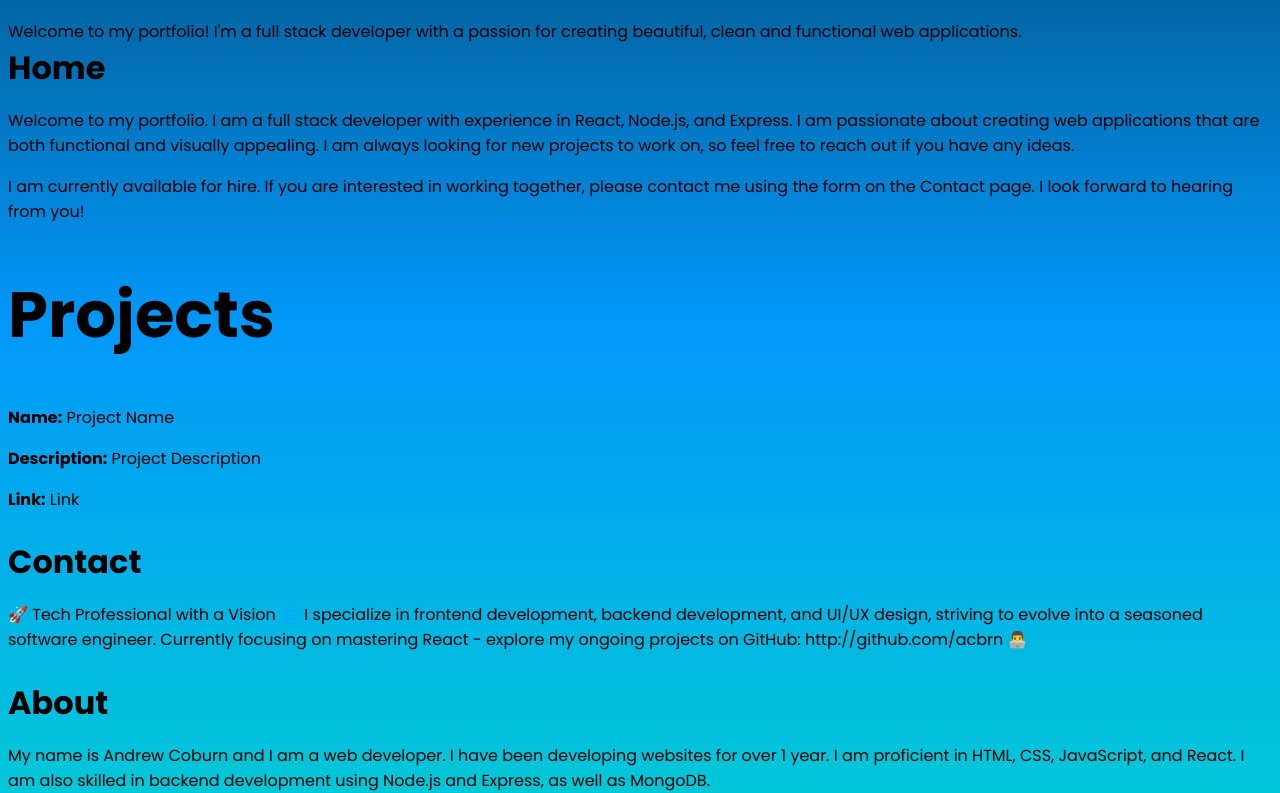
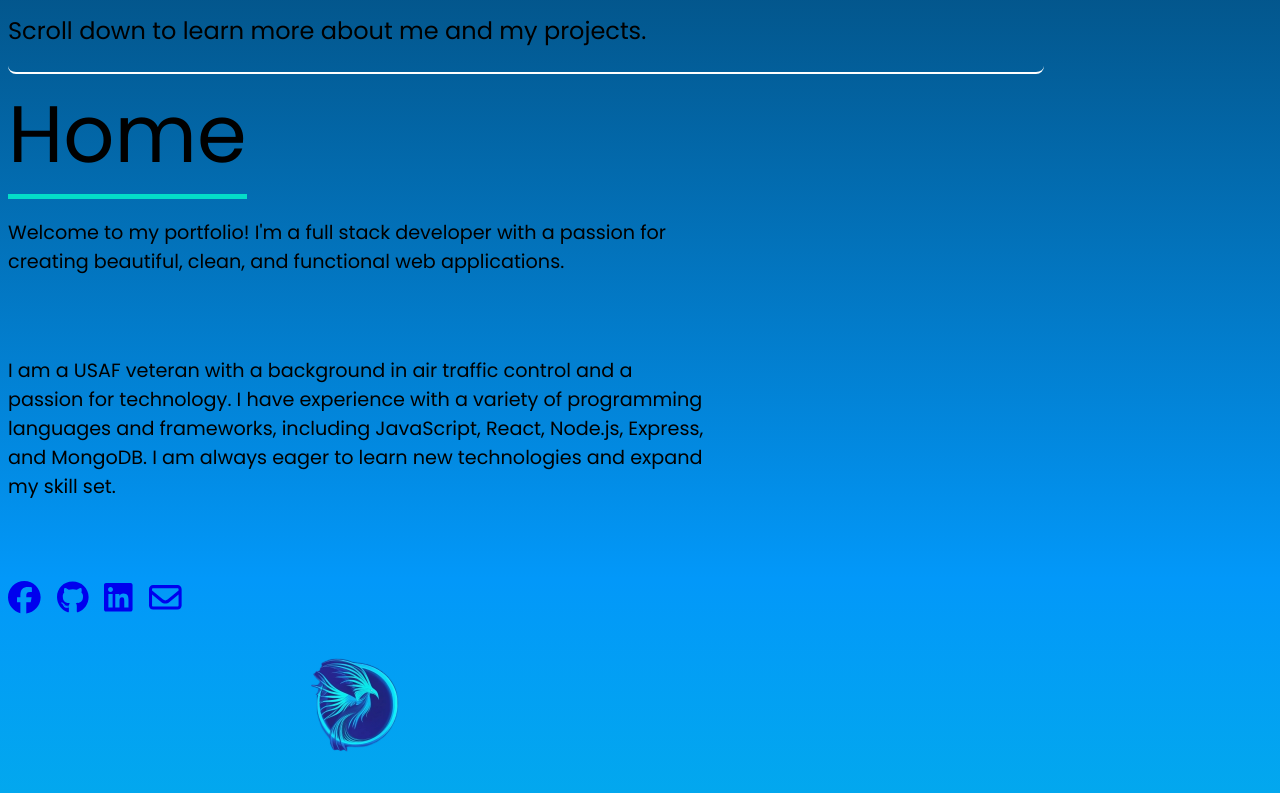
Before and after one commit to acbrn/project2, a React (Create React App) app: page / in a window 1280 px wide. Shown: the part 336-1129 px from the top of the page. Built offline with nearby package versions, Linux system fonts and the light colour scheme.

Commit message:
chore: Update header and nav components, add image logo, and improve navigation

```diff
--- a/public/index.html
+++ b/public/index.html
@@ -14,6 +14,7 @@
     <i class="fa-solid fa-code"></i>
     <title>ACBRN Portfolio</title>
   </head>
+
   <body>
     <script src="index.js"></script>
     <div id="root"></div>
--- a/src/App.css
+++ b/src/App.css
@@ -15,5 +15,11 @@ html {
     rgba(4, 221, 200, 1) 98%
   );
   font-family: "Poppins", sans-serif;
-  height: fit-content;
 }
+
+.svg-inline--fa {
+  display: var(--fa-display, inline-block);
+  height: 1.7em;
+  overflow: visible;
+  vertical-align: -0.025em;
+}
--- a/src/components/header/Header.jsx
+++ b/src/components/header/Header.jsx
@@ -4,33 +4,54 @@ import "./header.css";
 
 const Header = () => {
     const [slideIn, setSlideIn] = useState(false);
+    const [scrolling, setScrolling] = useState(false);
 
     useEffect(() => {
-
+        // Trigger slide-in effect after a delay
         const timer = setTimeout(() => {
             setSlideIn(true);
-        }, 100);
+        }, 100); // Adjust the delay as needed
 
         // Clean up the timer
         return () => clearTimeout(timer);
     }, []);
 
+    useEffect(() => {
+        const handleScroll = () => {
+            // Check if the user has scrolled down
+            if (window.scrollY > 50) {
+                setScrolling(true);
+            } else {
+                setScrolling(false);
+            }
+        };
+
+        window.addEventListener('scroll', handleScroll);
+
+        // Clean up the event listener
+        return () => window.removeEventListener('scroll', handleScroll);
+    }, []);
+
     return (
         <>
-            <div className="header-logo">
+            <div className={`header-logo ${scrolling ? 'fade-out' : ''}`}>
                 <img src={logo} alt="Logo" className="logo-scale" />
             </div>
-            <div className={`header-title ${slideIn ? 'slide-in' : ''}`}>
+            <div className={`header-title ${slideIn ? 'slide-in' : ''} ${scrolling ? 'fade-out' : ''}`}>
                 Full Stack Developer
             </div>
-            <div className="header-subtitle">
+            <div className={`header-subtitle ${scrolling ? 'fade-out' : ''}`}>
                 Welcome to my portfolio! I'm a full stack developer with a passion for
                 creating beautiful, clean and functional web applications.
+                <p>
+                    Scroll down to learn more about me and my projects.
+                </p>
             </div>
             {/* Hello if you checked out my code! Please let me know if you found this */}
         </>
     );
 }
+
 console.log("Hello if you checked out my code! Please let me know if you found this")
 
 export default Header;
--- a/src/components/header/header.css
+++ b/src/components/header/header.css
@@ -1,4 +1,5 @@
 .header-title {
+  font-family: "Poppins", sans-serif;
   font-size: 5rem;
   color: #000;
   margin: 5px;
@@ -11,15 +12,12 @@
 }
 
 .slide-in {
-  opacity: 1; /* Slide the title in by changing opacity */
+  opacity: 1;
 }
 
-.header-content {
-  display: flex;
-  justify-content: space-between;
-  align-items: center;
-  padding: 1rem 2rem;
-  color: var(--primary-color);
+.fade-out {
+  opacity: 0;
+  transition: opacity 0.5s ease;
 }
 
 .header-logo {
@@ -30,8 +28,16 @@
 }
 
 img {
-  width: 200px;
-  height: 200px;
+  width: 100px;
+  height: 100px;
+}
+.header-subtitle {
+  font-family: "Poppins", sans-serif;
+  font-size: x-large;
+  text-align: start;
+  border-bottom: 2px solid white;
+  border-radius: 8px;
+  width: 82%;
 }
 
 .logo-scale {
@@ -39,5 +45,13 @@ img {
 }
 
 .logo-scale:hover {
-  transform: scale(1.1);
+  transform: scale(1.3);
 }
+
+.header-content {
+  display: flex;
+  justify-content: space-between;
+  align-items: center;
+  padding: 1rem 2rem;
+  color: var(--primary-color);
+}
--- a/src/components/nav/Nav.jsx
+++ b/src/components/nav/Nav.jsx
@@ -28,7 +28,7 @@ const Nav = () => {
 
             {/* Desktop menu */}
             <div className="nav-menu__links">
-                <NavItem href="#home" icon={faHouse} text="Home" />
+                <NavItem href="/" icon={faHouse} text="Home" />
                 <NavItem href="#projects" icon={faCode} text="Projects" />
                 <NavItem href="#about" icon={faCircleInfo} text="About" />
                 <NavItem href="#contact" icon={faDragon} text="Contact" />
--- a/src/components/nav/nav.css
+++ b/src/components/nav/nav.css
@@ -1,14 +1,16 @@
 .nav-menu {
   display: flex;
   position: fixed;
-  width: 100%;
+  top: 10px;
   background-color: transparent;
   transition: background-color 0.3s cubic-bezier(0.82, -0.38, 0, 1.76);
+  width: 90%;
 }
 
 .nav-menu__links {
   list-style-type: none;
   display: flex;
+  width: 100%;
 }
 
 .nav-menu__links__link {
@@ -41,9 +43,11 @@
 }
 
 .nav-menu.scrolled {
+  top: 125px;
+  left: 0;
   background-color: var(--terdiary-color);
   box-shadow: 0 2px 5px rgba(0, 0, 0, 0.2);
-  width: 40%;
+  width: 90%;
 }
 .nav-menu.scrolled.active {
   background-color: var(--terdiary-color);
--- a/src/views/home/Home.jsx
+++ b/src/views/home/Home.jsx
@@ -1,21 +1,59 @@
-import React from 'react'
-import './home.css'
+import React, { useEffect, useState } from "react";
+import { FontAwesomeIcon } from '@fortawesome/react-fontawesome';
+import { faFacebook, faGithub, faLinkedin } from '@fortawesome/free-brands-svg-icons';
+import { faEnvelope } from '@fortawesome/free-regular-svg-icons';
+import ice from '../../assets/IceIce1.png';
+import './home.css';
 
 const Home = () => {
+
+    const [scrolling, setScrolling] = useState(false);
+    useEffect(() => {
+        const handleScroll = () => {
+            // Check if the user has scrolled down
+            if (window.scrollY > 375) {
+                setScrolling(true);
+            } else {
+                setScrolling(false);
+            }
+        };
+        window.addEventListener('scroll', handleScroll);
+        return () => window.removeEventListener('scroll', handleScroll);
+    }, []);
     return (
-        <div className='home-main'>
-            <div className='home-title'>Home</div>
-            <div className='home-content'>
+        <div className='home-main' >
+            <div className={`home-title ${scrolling ? 'fade-out' : ''}`}>Home</div>
+            <div className={`home-content ${scrolling ? 'fade-out' : ''}`}>
                 <p>
-                    Welcome to my portfolio. I am a full stack developer with experience in React, Node.js, and Express. I am passionate about creating web applications that are both functional and visually appealing. I am always looking for new projects to work on, so feel free to reach out if you have any ideas.
+                    Welcome to my portfolio! I'm a full stack developer with a passion for
+                    creating beautiful, clean, and functional web applications.
                 </p>
                 <p>
-                    I am currently available for hire. If you are interested in working together, please contact me using the form on the Contact page. I look forward to hearing from you!
+                    I am a USAF veteran with a background in air traffic control and a passion for technology.
+                    I have experience with a variety of programming languages and frameworks, including
+                    JavaScript, React, Node.js, Express, and MongoDB.
+                    I am always eager to learn new technologies and expand my skill set.
                 </p>
+                <div className='home-social'>
+                    <a href='https://www.facebook.com/PhenyxShadow/' className='social-link'>
+                        <FontAwesomeIcon icon={faFacebook} />
+                    </a>
+                    <a href='https://github.com/acbrn' className='social-link'>
+                        <FontAwesomeIcon icon={faGithub} />
+                    </a>
+                    <a href='https://www.linkedin.com/in/andrew-coburn8' className='social-link'>
+                        <FontAwesomeIcon icon={faLinkedin} />
+                    </a>
+                    <a href='mailto: coburn188@gmail.com' className='social-link'>
+                        <FontAwesomeIcon icon={faEnvelope} />
+                    </a>
+                </div>
+                <div className='home-image'>
+                    <img src={ice} alt='Ice' />
+                </div>
             </div>
         </div>
-
-    )
+    );
 }
 
-export default Home
+export default Home;
--- a/src/views/home/home.css
+++ b/src/views/home/home.css
@@ -1,5 +1,41 @@
+/* home.css */
+
+.home-main {
+  display: flex;
+  flex-direction: column;
+  align-items: start;
+}
 .home-title {
-  font-size: 2rem;
-  font-weight: bold;
-  margin-bottom: 1rem;
+  font-size: 5rem;
+  border-bottom: 5px var(--quad-color) solid;
 }
+
+.home-content {
+  max-width: 700px;
+  text-align: left;
+  font-size: larger;
+}
+
+.home-content p {
+  margin-bottom: 5rem;
+}
+
+.home-social {
+  margin-top: 2rem;
+}
+
+.home-social a {
+  display: inline-block;
+  margin-right: 1rem;
+}
+
+.home-image {
+  margin-top: 2rem;
+  display: flex;
+  justify-content: center;
+}
+
+.home-image img {
+  max-width: 100%;
+  height: auto;
+}
```
